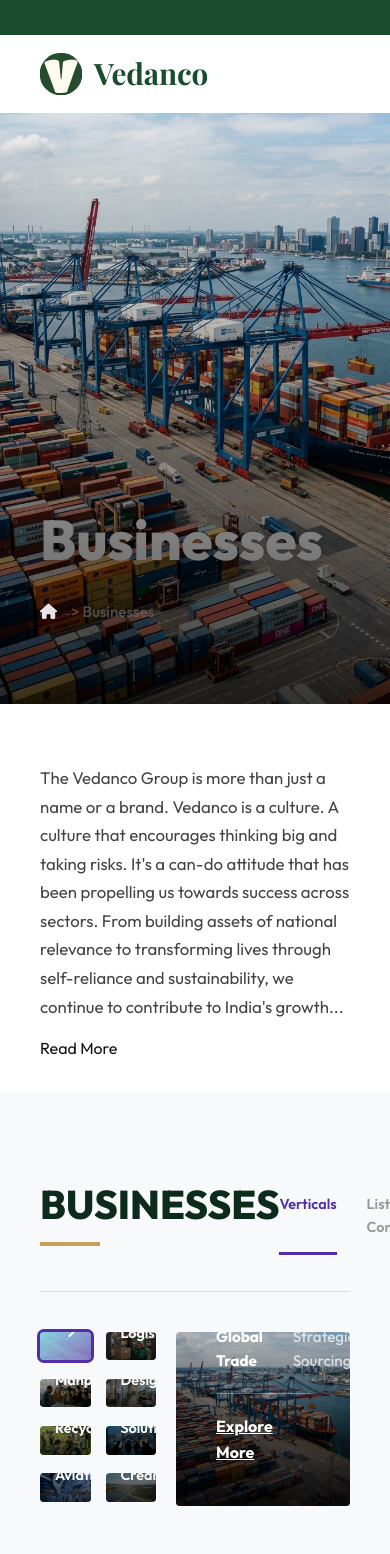
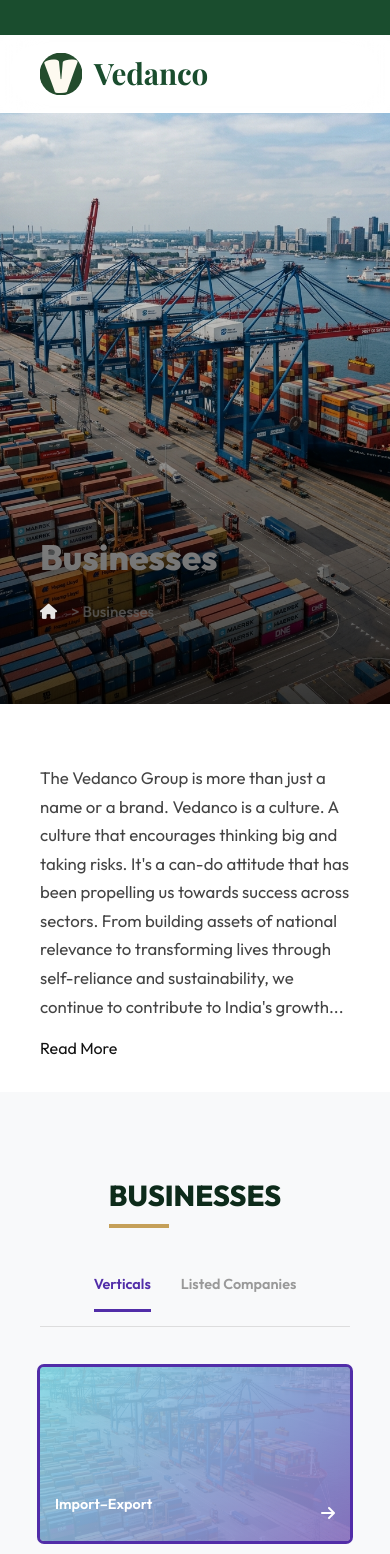
Before and after one commit to tanvi-2311/vedanco_website, a React (Vite) app in the folder frontend/: page /businesses in a window 390 px wide. Shown: the top 1554 px of the page. Built offline with nearby package versions, Linux system fonts and the light colour scheme.

Commit message:
properly fixed business and contact responsive layout

```diff
--- a/frontend/src/index.css
+++ b/frontend/src/index.css
@@ -1,16 +1,58 @@
 @import url('https://fonts.googleapis.com/css2?family=Outfit:wght@300;400;500;600;700;800&family=Inter:wght@400;500;600&display=swap');
 
-/* Mobile Fixes */
+/* Full Responsive Design System */
+@media (max-width: 1200px) {
+    .container { max-width: 95%; padding: 0 20px; }
+    .hero-content h1 { font-size: 3.5rem; }
+}
+
+@media (max-width: 992px) {
+    .business-layout-grid { grid-template-columns: 1fr; gap: 30px; }
+    .hero-flex-container { flex-direction: column; text-align: center; }
+    .hero-content { max-width: 100%; margin-bottom: 50px; }
+    .mega-grid { grid-template-columns: repeat(2, 1fr); }
+}
+
 @media (max-width: 768px) {
-    html, body { overflow-x: hidden; width: 100%; position: relative; }
-    .container { padding: 0 15px; width: 100%; max-width: 100vw; }
-    .hero { height: auto; min-height: 80vh; padding: 60px 0; }
-    .hero-content h1 { font-size: 2rem !important; text-align: center; }
-    .hero-slider-wrapper { position: static; width: 100%; margin-top: 20px; }
-    .about-grid-full { flex-direction: column; width: 100%; }
-    .chairman-container, .about-text { min-width: 100% !important; width: 100%; }
-    .about-text { padding: 30px 15px; }
+    html, body { overflow-x: hidden; width: 100%; }
+
+    /* Typography */
+    h1 { font-size: 2.2rem !important; }
+    h2 { font-size: 1.8rem !important; }
+
+    /* Header */
     nav { display: none; }
+    .header-content { padding: 10px 0; }
+
+    /* Hero Section */
+    .hero { height: auto; min-height: 90vh; padding: 120px 0 60px; }
+    .hero-slider-wrapper { position: relative; right: auto; bottom: auto; width: 100%; margin-top: 40px; }
+    .hero-slider { justify-content: center; }
+
+    /* Business Section */
+    .business-layout-grid { grid-template-columns: 1fr !important; }
+    .small-grid-8 { grid-template-columns: repeat(2, 1fr) !important; }
+    .section-header-flex { flex-direction: column; align-items: flex-start; gap: 15px; }
+
+    /* About Section */
+    .about-grid-full { flex-direction: column !important; }
+    .chairman-container, .about-text { min-width: 100% !important; width: 100% !important; }
+    .about-text { padding: 40px 20px !important; }
+
+    /* Contact Section */
+    .contact-grid { grid-template-columns: 1fr !important; gap: 40px; }
+    .contact-form-wrapper { padding: 20px !important; width: 100% !important; }
+    .get-in-touch-container { flex-direction: column; }
+
+    /* Global Container */
+    .container { padding: 0 15px; }
+}
+
+@media (max-width: 480px) {
+    .hero-content h1 { font-size: 1.8rem !important; }
+    .hero-btn-group { flex-direction: column; gap: 15px; width: 100%; }
+    .btn-know-more, .btn-quote { width: 100%; text-align: center; }
+    .small-grid-8 { grid-template-columns: 1fr !important; }
 }
 
 /* Design System */
```
